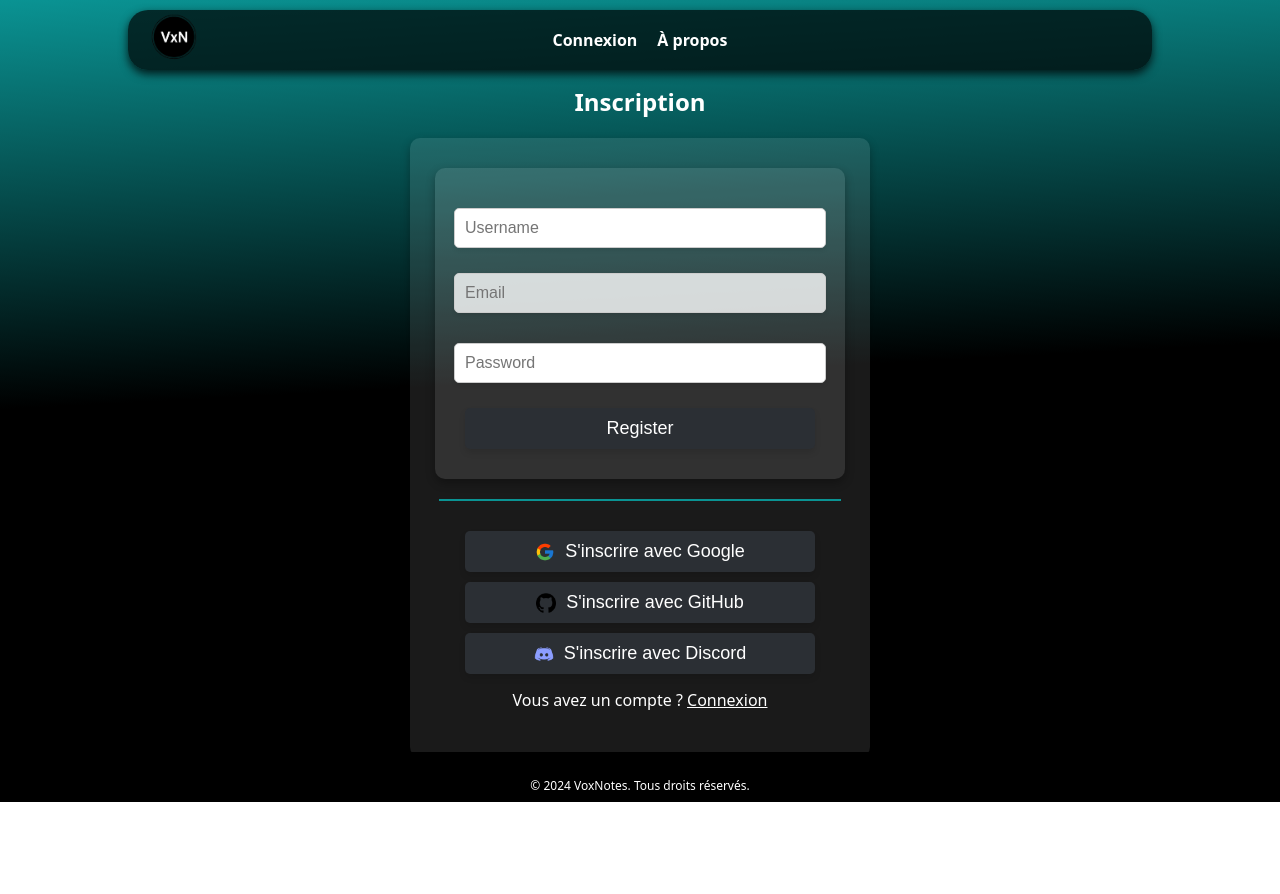
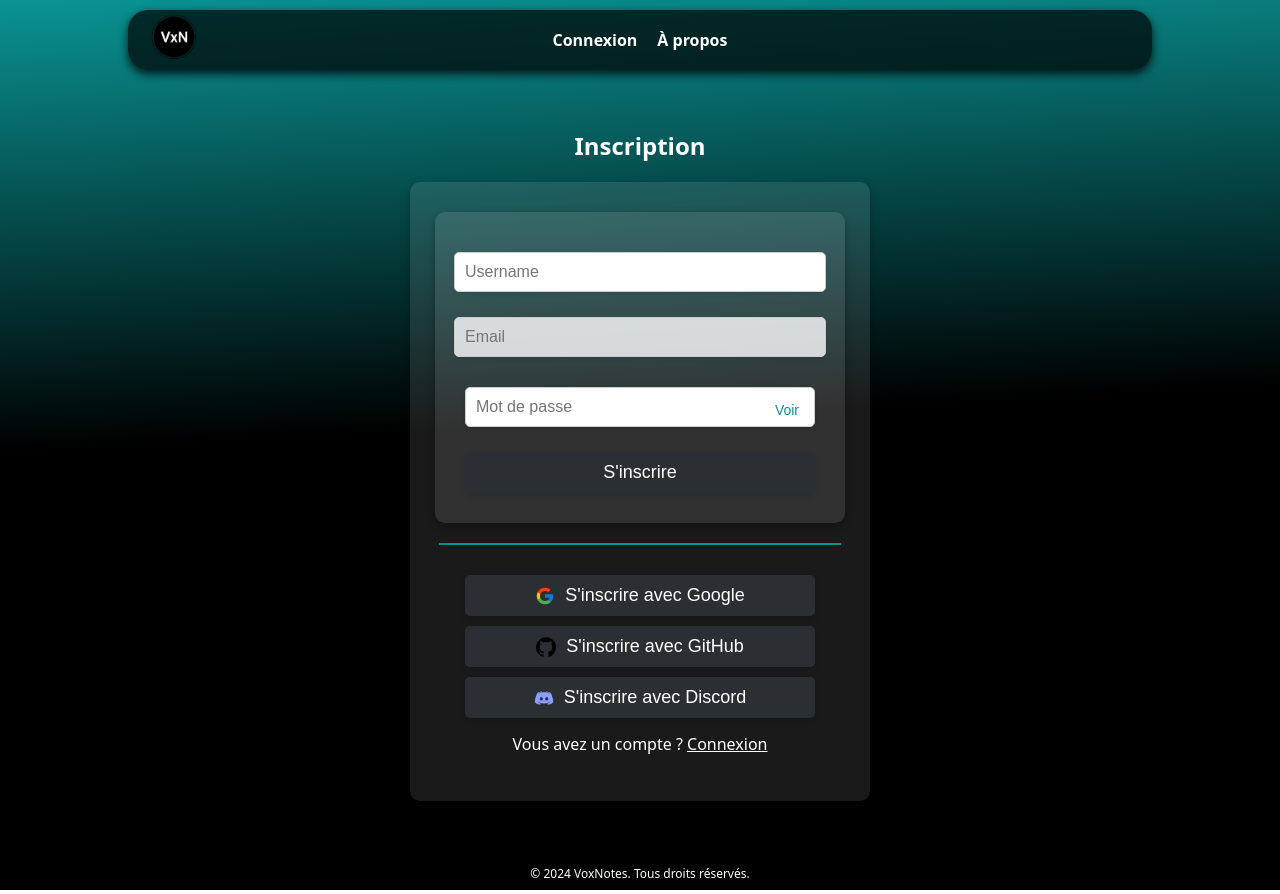
Before and after one commit to Djibril-6et/voxnotes, a React (Create React App) app: page /inscription in a window 1280 px wide. Before the commit the page ends 806 px from the top, so only its background shows below. Built offline with nearby package versions, Linux system fonts and the light colour scheme; no server answers.

Commit message:
fixes + traduction

```diff
--- a/src/pages/inscription/inscription.css
+++ b/src/pages/inscription/inscription.css
@@ -3,7 +3,7 @@
   flex-direction: column;
   justify-content: center;
   align-items: center;
-    height: 89vh;
+  height: 100vh;
   background: linear-gradient(177deg, #0a9393, #000000, #000000);
   padding: 20px;
 }
@@ -35,7 +35,6 @@
   justify-content: center;
   width: 100%;
 }
-
 .connexion-input {
   width: 100%;
   max-width: 350px;
@@ -46,13 +45,30 @@
   border-radius: 5px;
   box-shadow: 0 2px 4px rgba(0, 0, 0, 0.1);
 }
-
 .connexion-input:focus {
   outline: none;
-    border-color: #007bff;
-    box-shadow: 0 0 5px rgba(0, 123, 255, 0.7);
+  border-color: #0a9393;
+  box-shadow: 0 0 5px #0a9393;
 }
-
+.password-field {
+  display: flex;
+  align-items: center;
+  position: relative;
+  width: 100%;
+  max-width: 350px;
+}
+.password-field input {
+  flex: 1;
+}
+.toggle-password-btn {
+  position: absolute;
+  right: 10px;
+  background: none;
+  border: none;
+  cursor: pointer;
+  color: #0a9393;
+  font-size: 14px;
+}
 .connexion-button {
   background-color: #2b2f34;
   color: white;
@@ -67,20 +83,16 @@
   width: 100%;
   max-width: 350px;
 }
-
 .connexion-button:hover {
   background-color: #6d6d6d;
 }
-
 .connexion-button:active {
   background-color: #040404;
 }
-
 .connexion-button:focus {
   outline: none;
-    box-shadow: 0 0 5px rgba(0, 123, 255, 0.7);
+  box-shadow: 0 0 5px #0a9393;
 }
-
 .oauth-button {
   display: flex;
   align-items: center;
@@ -89,12 +101,10 @@
   max-width: 350px;
   margin-top: 10px;
 }
-
 .oauth-logo {
   height: 20px;
   margin-right: 10px;
 }
-
 hr {
   border: 1px solid #0a9393;
   width: 100%;
--- a/src/pages/inscription/inscription.jsx
+++ b/src/pages/inscription/inscription.jsx
@@ -14,12 +14,18 @@ function Inscription() {
     password: "",
   });
 
+  const [showPassword, setShowPassword] = useState(false);
+
   const handleChange = (e) => {
     const { name, value } = e.target;
     setUser({
       ...user,
       [name]: value,
     });
+  };
+
+  const toggleShowPassword = () => {
+    setShowPassword((prevShowPassword) => !prevShowPassword); // Inverser la visibilité du mot de passe
   };
 
   const handleRegister = async (e) => {
@@ -33,7 +39,7 @@ function Inscription() {
     }
 
     try {
-      await usersServices.registerUser(user);
+      await usersServices.registerUser({ username, email, password });
       // eslint-disable-next-line
       alert("User registered successfully");
       navigate("/connexion");
@@ -43,7 +49,6 @@ function Inscription() {
     }
   };
 
-  // eslint-disable-next-line no-undef
   const oauthUrl = process.env.REACT_APP_OAUTH_SERVICE_URL;
 
   const handleGoogleAuth = () => {
@@ -78,17 +83,25 @@ function Inscription() {
             onChange={handleChange}
             className="connexion-input"
           />
+          <div className="password-field">
             <input
-            type="password"
+              type={showPassword ? "text" : "password"}
               name="password"
-            placeholder="Password"
+              placeholder="Mot de passe"
               value={user.password}
               onChange={handleChange}
               className="connexion-input"
             />
-
+            <button
+              type="button"
+              onClick={toggleShowPassword}
+              className="toggle-password-btn"
+            >
+              {showPassword ? "Cacher" : "Voir"}
+            </button>
+          </div>
           <button type="submit" className="connexion-button">
-            Register
+            S&apos;inscrire
           </button>
         </form>
 
--- a/src/pages/newTranscritpion/newTranscription.jsx
+++ b/src/pages/newTranscritpion/newTranscription.jsx
@@ -1,5 +1,5 @@
 import React, { useState, useRef } from "react";
-import { jsPDF } from "jspdf";
+// import { jsPDF } from "jspdf";
 import "./newTranscription.css";
 import SaveModal from "../../components/saveModal/saveModal";
 import FileUploadModal from "../../components/fileUploadModal";
@@ -95,12 +95,12 @@ function NewTranscription() {
     alert("Texte copié dans le presse-papier !");
   };
 
-  const handleDownloadPDF = () => {
-    // eslint-disable-next-line new-cap
-    const doc = new jsPDF();
-    doc.text(transcription, 10, 10);
-    doc.save("transcription.pdf");
-  };
+  // const handleDownloadPDF = () => {
+  //   // eslint-disable-next-line new-cap
+  //   const doc = new jsPDF();
+  //   doc.text(transcription, 10, 10);
+  //   doc.save("transcription.pdf");
+  // };
 
   const handleOpenModal = () => {
     setIsModalOpen(true);
@@ -209,9 +209,6 @@ function NewTranscription() {
         <button type="button" onClick={handleCopyText}>
           Copier le texte
         </button>
-        <button type="button" onClick={handleDownloadPDF}>
-          Télécharger PDF
-        </button>
         <button type="button" onClick={handleOpenModal}>
           Enregistrer
         </button>
--- a/src/pages/profile/profile.jsx
+++ b/src/pages/profile/profile.jsx
@@ -103,6 +103,7 @@ function Profil() {
         });
       }
     } catch (error) {
+      // eslint-disable-next-line
       console.error("Failed to fetch user subscription:", error);
     }
   };
@@ -165,7 +166,7 @@ function Profil() {
       <h2 className="profil-title">Profil</h2>
       <div className="profil-info-container">
         <p className="profil-info">
-          <strong>Username:</strong> {user.username}
+          <strong>Utilisateur:</strong> {user.username}
         </p>
         <p className="profil-info">
           <strong>Email:</strong> {user.email}
--- a/src/pages/transcriptionList/transcriptionList.jsx
+++ b/src/pages/transcriptionList/transcriptionList.jsx
@@ -42,6 +42,7 @@ function Transcription() {
         // eslint-disable-next-line
         .catch((error) => {
           if (error.response && error.response.status === 404) {
+            // eslint-disable-next-line
             console.log("No transcriptions found");
           }
         })
@@ -65,7 +66,7 @@ function Transcription() {
   };
 
   if (loading) {
-    return <div>Loading...</div>;
+    return <div>Chargement...</div>;
   }
 
   return (
@@ -77,12 +78,12 @@ function Transcription() {
             className="new-transcription-link"
             type="button"
           >
-            New transcription
+            Nouvelle transcription
           </button>
         </div>
       </section>
       <section className="my-transcriptions-section">
-        <h1>My Transcriptions</h1>
+        <h1>Mes Transcriptions</h1>
         {!hasSubscription && (
           <p className="transcriptions-left-message">
             Il vous reste {transcriptionsLeft} transcription(s) gratuite(s)
@@ -102,7 +103,7 @@ function Transcription() {
               />
             ))
           ) : (
-            <p>No transcriptions found</p>
+            <p>Aucune transcription trouvée</p>
           )}
         </div>
       </section>
```
Lines whose indentation alone changed are shown as unchanged.
